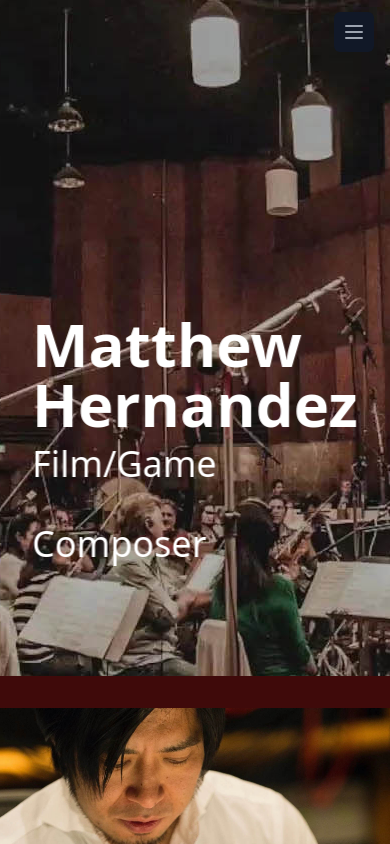
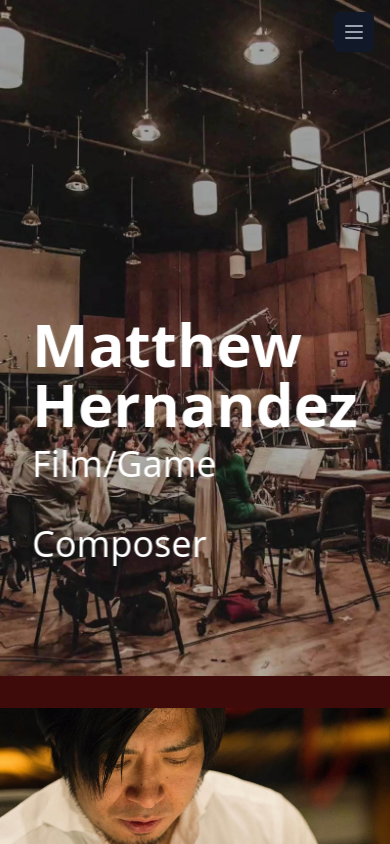
Before and after one commit to Cyber-Digital-llc/Matthews-Portfolio-Website-FE, a Next.js app: page / in a window 390 px wide. Shown: the top 844 px of the page. Built offline with nearby package versions, Linux system fonts and the light colour scheme.

Commit message:
debugging mobile header bg

```diff
--- a/components/Header.jsx
+++ b/components/Header.jsx
@@ -8,7 +8,7 @@ const Header = () => {
     // <>
     <div
       id="home"
-      className=" px-10 bg-fit  bg-no-repeat lg:bg-cover 2xl:bg-cover bg-center bg-headerBGI bg-fixed md:w-[100vw] xl:h-[97vh]  mx-auto flex items-center  justify-center pt-16  flex-col lg:items-center  md:h-screen md:max-h-[1198px] min-h-[676px]  sm:min-h-[724px] md:min-h-[828px] 2xl:min-h-[940px] 2xl:h-[800px] w-full scrollbar-hide  relative overflow-y-auto overflow-x-hidden md:overflow-x-visible md:overflow-y-visible"
+      className=" px-10 bg-fit bg-cover  bg-no-repeat lg:bg-cover 2xl:bg-cover bg-center bg-headerBGI bg-fixed md:w-[100vw] xl:h-[97vh]  mx-auto flex items-center  justify-center pt-16  flex-col lg:items-center  md:h-screen md:max-h-[1198px] min-h-[676px]  sm:min-h-[724px] md:min-h-[828px] 2xl:min-h-[940px] 2xl:h-[800px] w-full scrollbar-hide  relative overflow-y-auto overflow-x-hidden md:overflow-x-visible md:overflow-y-visible"
     >
       {/* //     <div className="flex-col">
     //       <h1 className="font-bold text-8xl pt-2 text-[32px] sm:text-6xl xl:text-8xl my-8 mb-2 md:mt-10 md:my-12 md:mb-6 ">
--- a/components/MobileNav.jsx
+++ b/components/MobileNav.jsx
@@ -47,7 +47,7 @@ function Nav() {
     <nav
       className={
         shadow
-          ? 'fixed w-full h-20 z-[60] ease-in-out duration-300  bg-[rgb(63,10,10)] bg-cover bg-center bg-no-repeat shadow-black shadow-xl'
+          ? 'fixed w-full h-20 z-[60] ease-in-out duration-300  bg-[rgba(63,10,10,0.98)] bg-cover bg-center bg-no-repeat shadow-black shadow-xl'
           : 'fixed w-full h-20 z-[60]  bg-cover bg-center bg-no-repeat'
       }
     >
@@ -56,27 +56,20 @@ function Nav() {
           <div className="flex justify-start items-center">
             <div className="flex-shrink-0">
               {/* <img
-                  className="h-8 w-8"
-                  src="https://tailwindui.com/img/logos/workflow-mark-indigo-500.svg"
-                  alt="Workflow"
-                /> */}
+                className="h-8 w-8"
+                src="https://tailwindui.com/img/logos/workflow-mark-indigo-500.svg"
+                alt="Workflow"
+              /> */}
             </div>
             <div className="hidden md:block">
               <div className="flex items-center justify-start ">
-                {/* <a
-                    href="#"
-                    className=" hover:bg-gray-700 text-white px-3 py-2 rounded-md text-sm font-medium"
-                  >
-                    Dashboard
-                  </a>
-
+                {/*
                   <a
                     href="#"
                     className="text-gray-300 hover:bg-gray-700 hover:text-white px-3 py-2 rounded-md text-sm font-medium"
                   >
                     Team
                   </a>
-
               */}
                 {items.map((item) => {
                   return (
@@ -86,7 +79,8 @@ function Nav() {
                     >
                       <li
                         // className="flex-row hover:border-t-4 py-3 focus-within:text-white focus-within:border-t-4"
-                        className="flex hover:border-t-4 py-3 focus-within:text-white focus-within:border-t-4 mx-2 text-lg uppercase group hover:cursor-pointer text-transparent bg-clip-text bg-gradient-to-br from-[#ffffff] to-[#66707f] hover:text-[#ffffff] self-center "
+                        className="
+                        flex hover:border-t-4 py-3 focus-within:text-white focus-within:border-t-4 mx-2 text-lg uppercase group hover:cursor-pointer text-transparent bg-clip-text bg-gradient-to-br from-[#ffffff] to-[#66707f] hover:text-[#ffffff] self-center "
                         key={item.label}
                       >
                         {/* focus:border-t-4  */}
```
